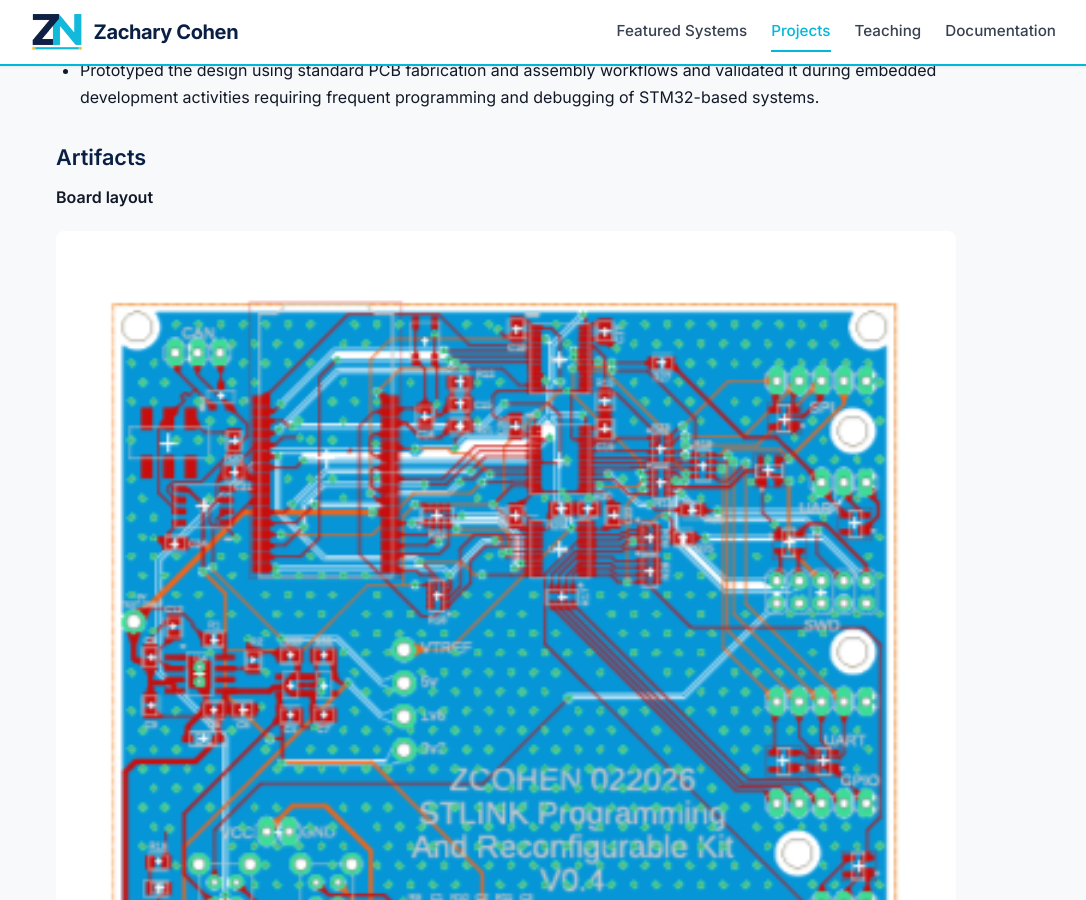
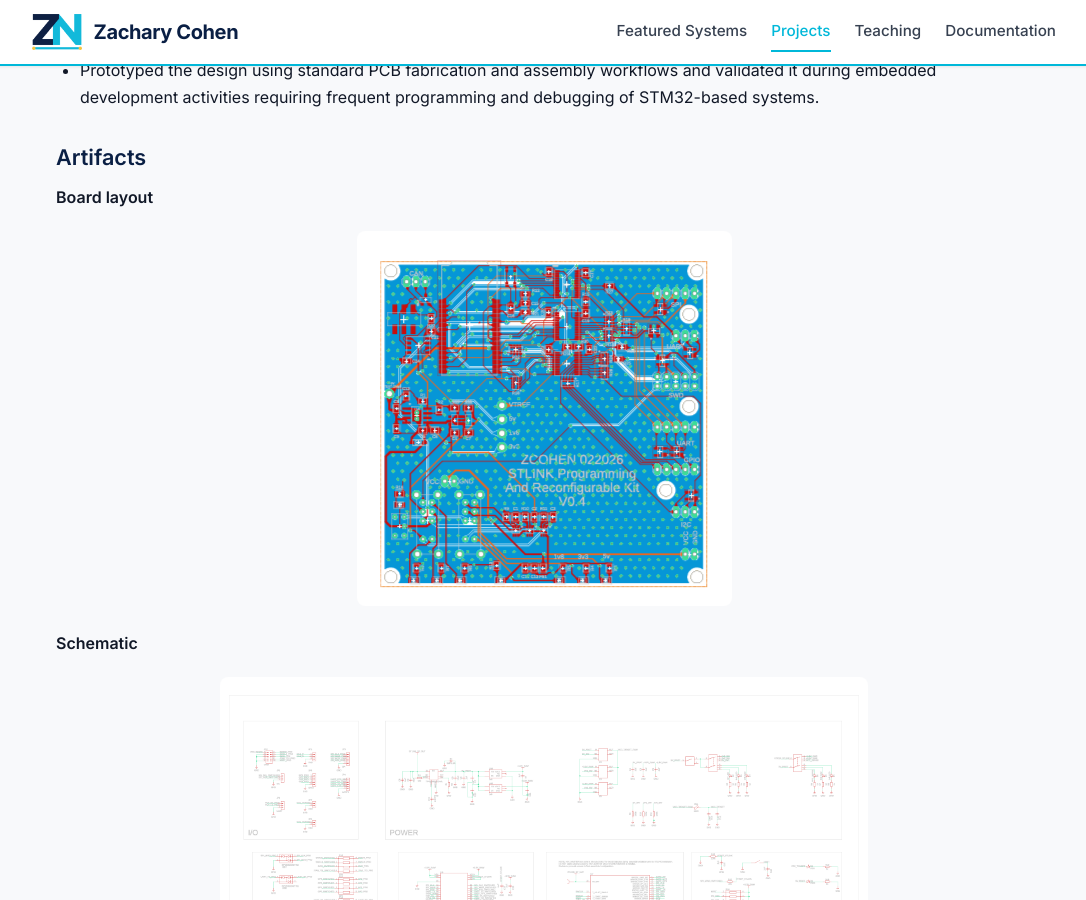
Before and after one commit to zcohen-nerd/Portfolio, a Jekyll site: the page built from projects/stlink-v3mods.md, in a window 1280 px wide and 900 px high, scrolled down 4560 px. Shown: the whole window, without its empty margins (96-1182 px from the left). Built offline with Jekyll 4.4.1, drawn with Linux system fonts in a browser that asks for light colours.

Commit message:
Reduce SPARK artifact image scaling

```diff
--- a/projects/stlink-v3mods.md
+++ b/projects/stlink-v3mods.md
@@ -106,11 +106,15 @@ Key architectural features include:
 
 **Board layout**
 
-<img src="{{ '/assets/images/projects/stlink-v3mods/PCB.png' | relative_url }}" alt="SPARK Programming Board PCB layout" style="width: 100%; max-width: 900px; height: auto; border-radius: 8px; margin-bottom: 1.5rem;">
+<a href="{{ '/assets/images/projects/stlink-v3mods/PCB.png' | relative_url }}">
+  <img src="{{ '/assets/images/projects/stlink-v3mods/PCB.png' | relative_url }}" alt="SPARK Programming Board PCB layout" style="display: block; width: auto; max-width: 100%; max-height: 420px; height: auto; border-radius: 8px; margin: 0 auto 1.5rem;">
+</a>
 
 **Schematic**
 
-<img src="{{ '/assets/images/projects/stlink-v3mods/Schematic.png' | relative_url }}" alt="SPARK Programming Board schematic" style="width: 100%; max-width: 900px; height: auto; border-radius: 8px; margin-bottom: 1.5rem;">
+<a href="{{ '/assets/images/projects/stlink-v3mods/Schematic.png' | relative_url }}">
+  <img src="{{ '/assets/images/projects/stlink-v3mods/Schematic.png' | relative_url }}" alt="SPARK Programming Board schematic" style="display: block; width: auto; max-width: 100%; max-height: 420px; height: auto; border-radius: 8px; margin: 0 auto 1.5rem;">
+</a>
 
 ## Lessons Learned
 
```
